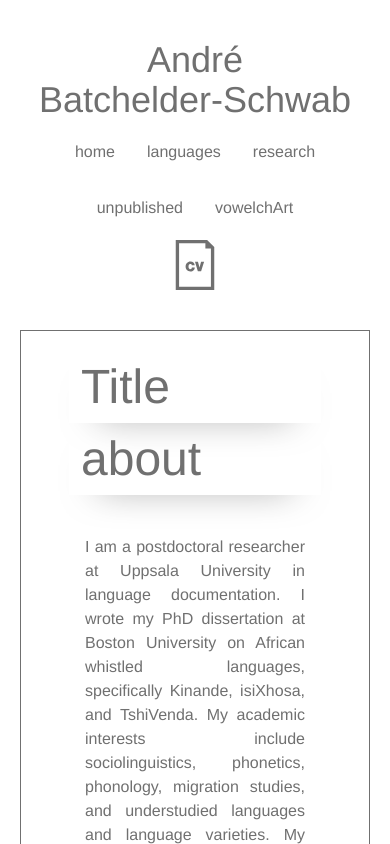
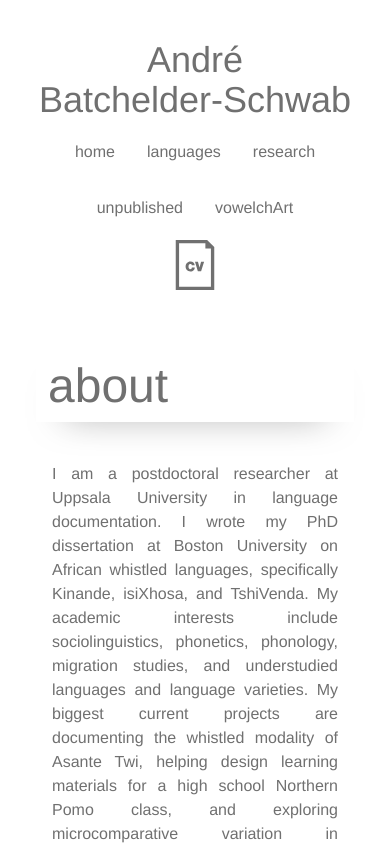
Before and after one commit to davbyron/andres-site, a Next.js app: page / in a window 390 px wide. Shown: the top 844 px of the page. Built offline with nearby package versions, Linux system fonts and the light colour scheme.

Commit message:
fix responsiveness issues in main layout

```diff
--- a/src/app/layout.tsx
+++ b/src/app/layout.tsx
@@ -18,7 +18,7 @@ export default function RootLayout({
 }) {
   return (
     <html lang="en">
-      <body className="h-dvh px-5 py-10 lg:px-10 lg:py-10 xl:px-24 xl:py-10 flex flex-col gap-10 font-helvetica-neue text-gray">
+      <body className="h-dvh px-5 py-10 lg:px-10 lg:py-10 xl:px-24 xl:py-10 flex flex-col gap-10 lg:gap-20 font-helvetica-neue text-gray bg-white">
         <header className="flex flex-col lg:flex-row items-center justify-between gap-5 lg:gap-24">
           <h1 className="text-4xl lg:text-6xl 2xl:text-[5.25rem] font-normal text-center">André Batchelder&#8209;Schwab</h1>
           <nav>
@@ -44,21 +44,18 @@ export default function RootLayout({
             <Image height={50} width={50} src="/cv.svg"  alt="CV" />
           </Link>
         </header>
-        <main className="w-full flex border">
+        <main className="w-full flex">
           <div className="hidden lg:block w-1/3 max-w-150 shrink-0">
             <Image
               src="/myface.jpg"
               alt="A photo of Andre Schwab"
               width={1000}
               height={1000}
-              className="w-full h-auto border-4 border-black"
+              className="w-full h-auto border-6 border-black"
               sizes="(min-width: 1024px) 33vw, 0px"
             />
           </div>
-          <div className="flex-1 flex flex-col px-12 py-5">
-            <h1 className="text-5xl p-3 shadow-[0_0.4em_0.75em_-0.6em_#707070]">
-              Title
-            </h1>
+          <div className="flex-1 flex flex-col px-4 lg:px-12 py-5">
             <div>
               {children}
             </div>
```
